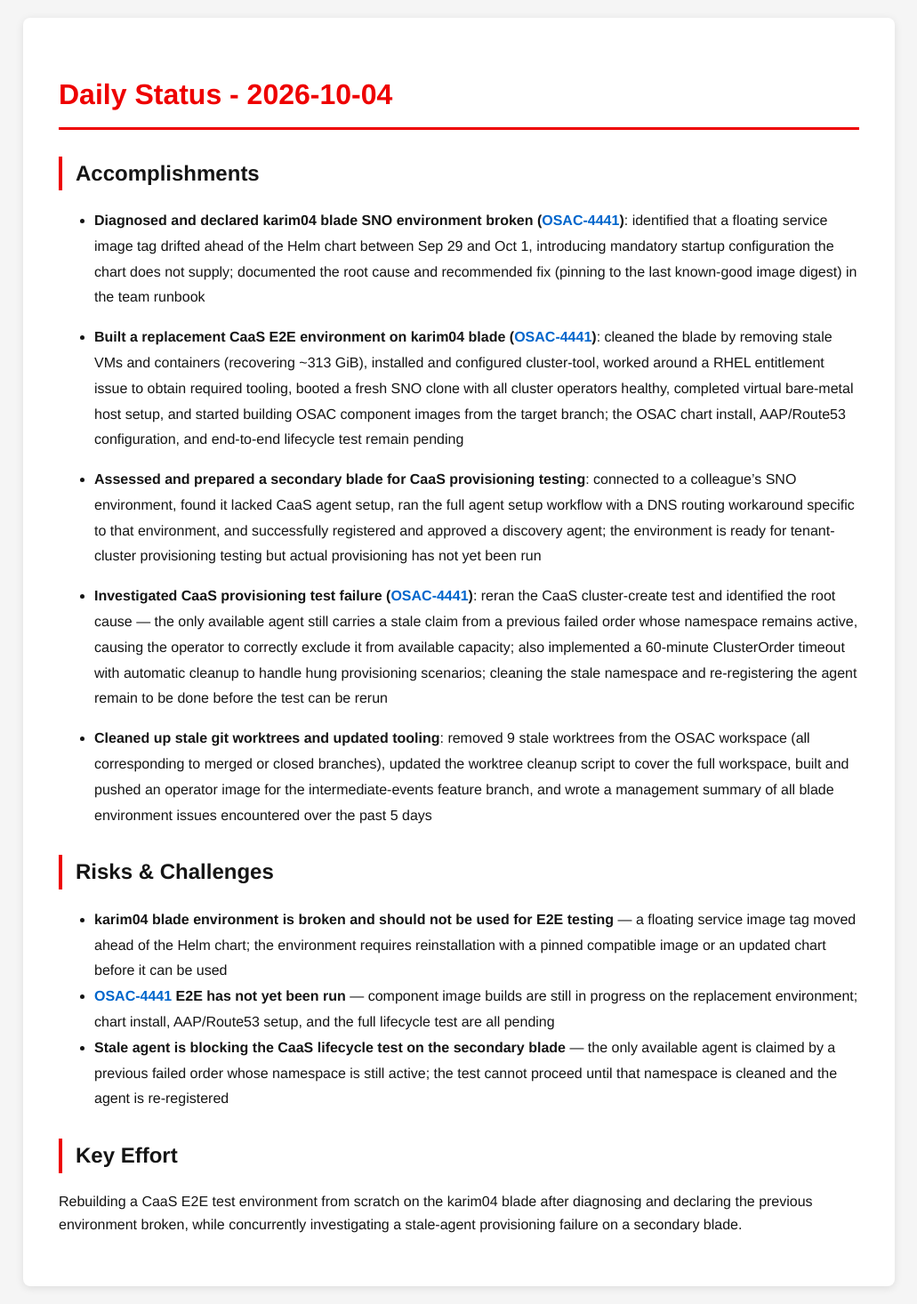
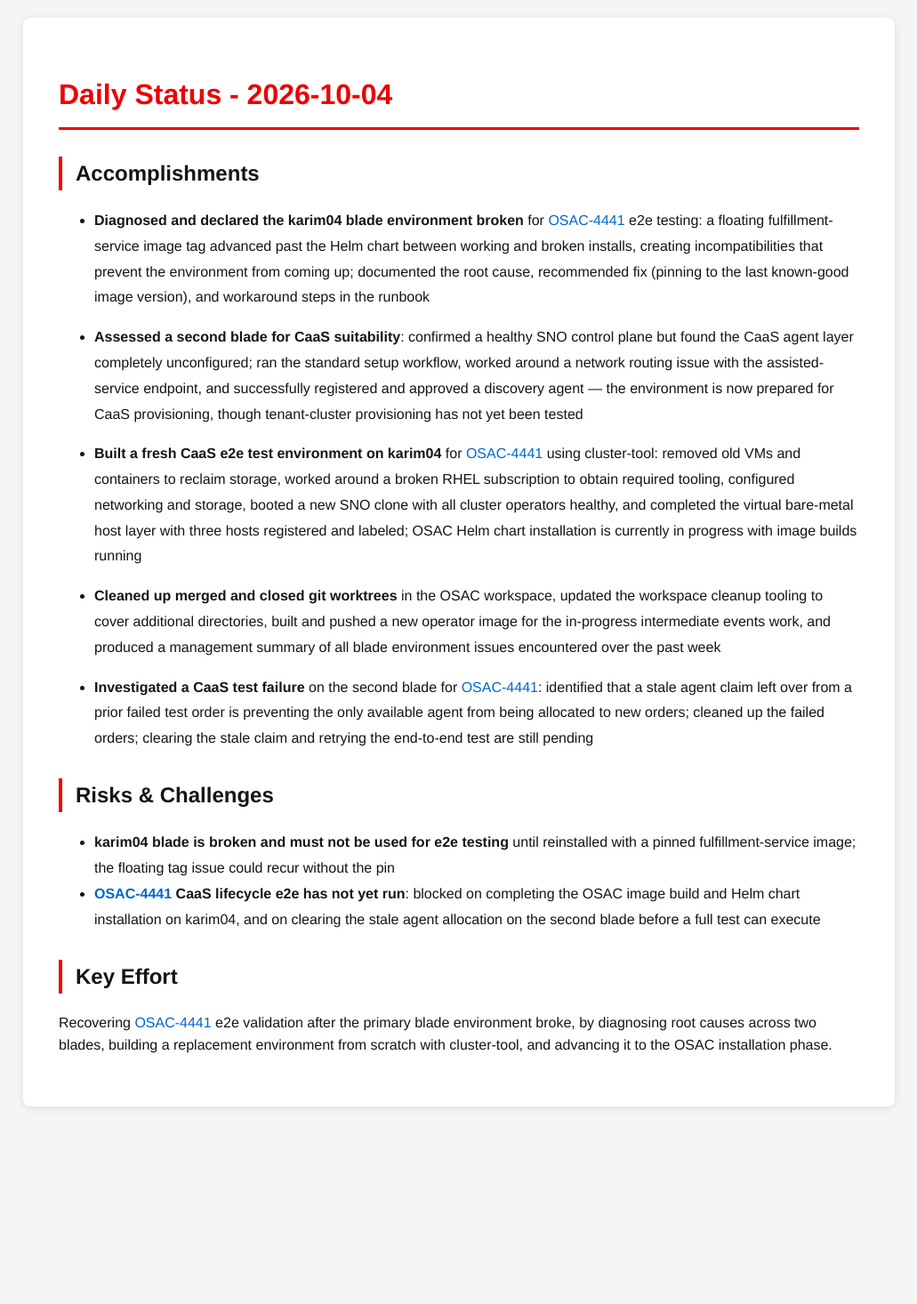
Before and after one commit to tzvatot/daily-status, a Jekyll site: the page built from 2026-10-04.md, in a window 1280 px wide. Shown: the whole page at 89% size, without its empty margins (124-1155 px from the left). Built offline with Jekyll 4.4.1, drawn with Linux system fonts in a browser that asks for light colours; after the commit the page ends 1264 px from its top, so only the background shows below that.

Commit message:
Daily status update - 2026-10-04

```diff
--- a/2026-10-04.md
+++ b/2026-10-04.md
@@ -8,22 +8,21 @@
 
 ## Accomplishments
 
-- **Diagnosed and declared karim04 blade SNO environment broken ([OSAC-4441](https://redhat.atlassian.net/browse/OSAC-4441))**: identified that a floating service image tag drifted ahead of the Helm chart between Sep 29 and Oct 1, introducing mandatory startup configuration the chart does not supply; documented the root cause and recommended fix (pinning to the last known-good image digest) in the team runbook
+- **Diagnosed and declared the karim04 blade environment broken** for [OSAC-4441](https://redhat.atlassian.net/browse/OSAC-4441) e2e testing: a floating fulfillment-service image tag advanced past the Helm chart between working and broken installs, creating incompatibilities that prevent the environment from coming up; documented the root cause, recommended fix (pinning to the last known-good image version), and workaround steps in the runbook
 
-- **Built a replacement CaaS E2E environment on karim04 blade ([OSAC-4441](https://redhat.atlassian.net/browse/OSAC-4441))**: cleaned the blade by removing stale VMs and containers (recovering ~313 GiB), installed and configured cluster-tool, worked around a RHEL entitlement issue to obtain required tooling, booted a fresh SNO clone with all cluster operators healthy, completed virtual bare-metal host setup, and started building OSAC component images from the target branch; the OSAC chart install, AAP/Route53 configuration, and end-to-end lifecycle test remain pending
+- **Assessed a second blade for CaaS suitability**: confirmed a healthy SNO control plane but found the CaaS agent layer completely unconfigured; ran the standard setup workflow, worked around a network routing issue with the assisted-service endpoint, and successfully registered and approved a discovery agent — the environment is now prepared for CaaS provisioning, though tenant-cluster provisioning has not yet been tested
 
-- **Assessed and prepared a secondary blade for CaaS provisioning testing**: connected to a colleague's SNO environment, found it lacked CaaS agent setup, ran the full agent setup workflow with a DNS routing workaround specific to that environment, and successfully registered and approved a discovery agent; the environment is ready for tenant-cluster provisioning testing but actual provisioning has not yet been run
+- **Built a fresh CaaS e2e test environment on karim04** for [OSAC-4441](https://redhat.atlassian.net/browse/OSAC-4441) using cluster-tool: removed old VMs and containers to reclaim storage, worked around a broken RHEL subscription to obtain required tooling, configured networking and storage, booted a new SNO clone with all cluster operators healthy, and completed the virtual bare-metal host layer with three hosts registered and labeled; OSAC Helm chart installation is currently in progress with image builds running
 
-- **Investigated CaaS provisioning test failure ([OSAC-4441](https://redhat.atlassian.net/browse/OSAC-4441))**: reran the CaaS cluster-create test and identified the root cause — the only available agent still carries a stale claim from a previous failed order whose namespace remains active, causing the operator to correctly exclude it from available capacity; also implemented a 60-minute ClusterOrder timeout with automatic cleanup to handle hung provisioning scenarios; cleaning the stale namespace and re-registering the agent remain to be done before the test can be rerun
+- **Cleaned up merged and closed git worktrees** in the OSAC workspace, updated the workspace cleanup tooling to cover additional directories, built and pushed a new operator image for the in-progress intermediate events work, and produced a management summary of all blade environment issues encountered over the past week
 
-- **Cleaned up stale git worktrees and updated tooling**: removed 9 stale worktrees from the OSAC workspace (all corresponding to merged or closed branches), updated the worktree cleanup script to cover the full workspace, built and pushed an operator image for the intermediate-events feature branch, and wrote a management summary of all blade environment issues encountered over the past 5 days
+- **Investigated a CaaS test failure** on the second blade for [OSAC-4441](https://redhat.atlassian.net/browse/OSAC-4441): identified that a stale agent claim left over from a prior failed test order is preventing the only available agent from being allocated to new orders; cleaned up the failed orders; clearing the stale claim and retrying the end-to-end test are still pending
 
 ## Risks & Challenges
 
-- **karim04 blade environment is broken and should not be used for E2E testing** — a floating service image tag moved ahead of the Helm chart; the environment requires reinstallation with a pinned compatible image or an updated chart before it can be used
-- **[OSAC-4441](https://redhat.atlassian.net/browse/OSAC-4441) E2E has not yet been run** — component image builds are still in progress on the replacement environment; chart install, AAP/Route53 setup, and the full lifecycle test are all pending
-- **Stale agent is blocking the CaaS lifecycle test on the secondary blade** — the only available agent is claimed by a previous failed order whose namespace is still active; the test cannot proceed until that namespace is cleaned and the agent is re-registered
+- **karim04 blade is broken and must not be used for e2e testing** until reinstalled with a pinned fulfillment-service image; the floating tag issue could recur without the pin
+- **[OSAC-4441](https://redhat.atlassian.net/browse/OSAC-4441) CaaS lifecycle e2e has not yet run**: blocked on completing the OSAC image build and Helm chart installation on karim04, and on clearing the stale agent allocation on the second blade before a full test can execute
 
 ## Key Effort
 
-Rebuilding a CaaS E2E test environment from scratch on the karim04 blade after diagnosing and declaring the previous environment broken, while concurrently investigating a stale-agent provisioning failure on a secondary blade.
+Recovering [OSAC-4441](https://redhat.atlassian.net/browse/OSAC-4441) e2e validation after the primary blade environment broke, by diagnosing root causes across two blades, building a replacement environment from scratch with cluster-tool, and advancing it to the OSAC installation phase.
```
